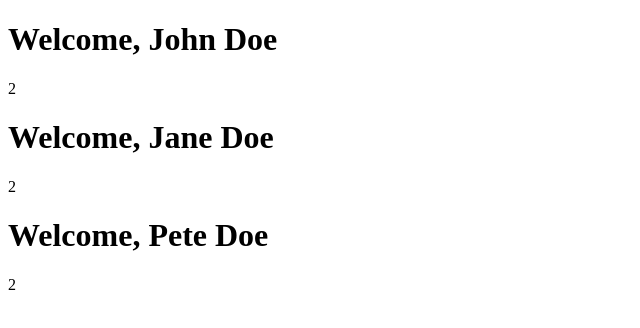
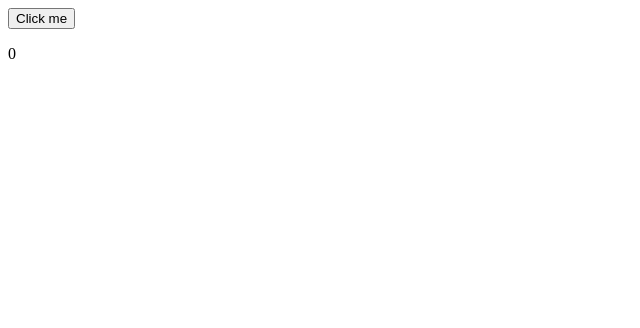
Before and after one commit to polnikovandrey/mern, a React (Create React App) app in the folder client/: page / in a window 1280 px wide. Shown: the top 328 px of the page, without its empty margins (0-640 px from the left). Built offline with nearby package versions, Linux system fonts and the light colour scheme.

Commit message:
+ events

```diff
--- a/client/src/index.tsx
+++ b/client/src/index.tsx
@@ -1,26 +1,19 @@
-import React, {useState, useEffect} from "react";
+import React, {useState} from "react";
 import ReactDOM from "react-dom";
 
 
 function App() {
-    const [message, setMessage] = useState(1);
-    useEffect(() => {
-        setTimeout(() => setMessage(message + 1), 1000);
-    }, []);
+
+    const [clicks, setClicks] = useState(0);
+
+    function handleClick() {
+        setClicks(clicks + 1);
+    }
+
     return (
         <>
-            <Welcome user="John Doe" message={message}/>
-            <Welcome user="Jane Doe" message={message}/>
-            <Welcome user="Pete Doe" message={message}/>
-        </>
-    );
-}
-
-function Welcome(properties: any) {
-    return (
-        <>
-            <h1>Welcome, {properties.user}</h1>
-            <p>{properties.message}</p>
+            <button onClick={handleClick}>Click me</button>
+            <p>{clicks}</p>
         </>
     );
 }
```
